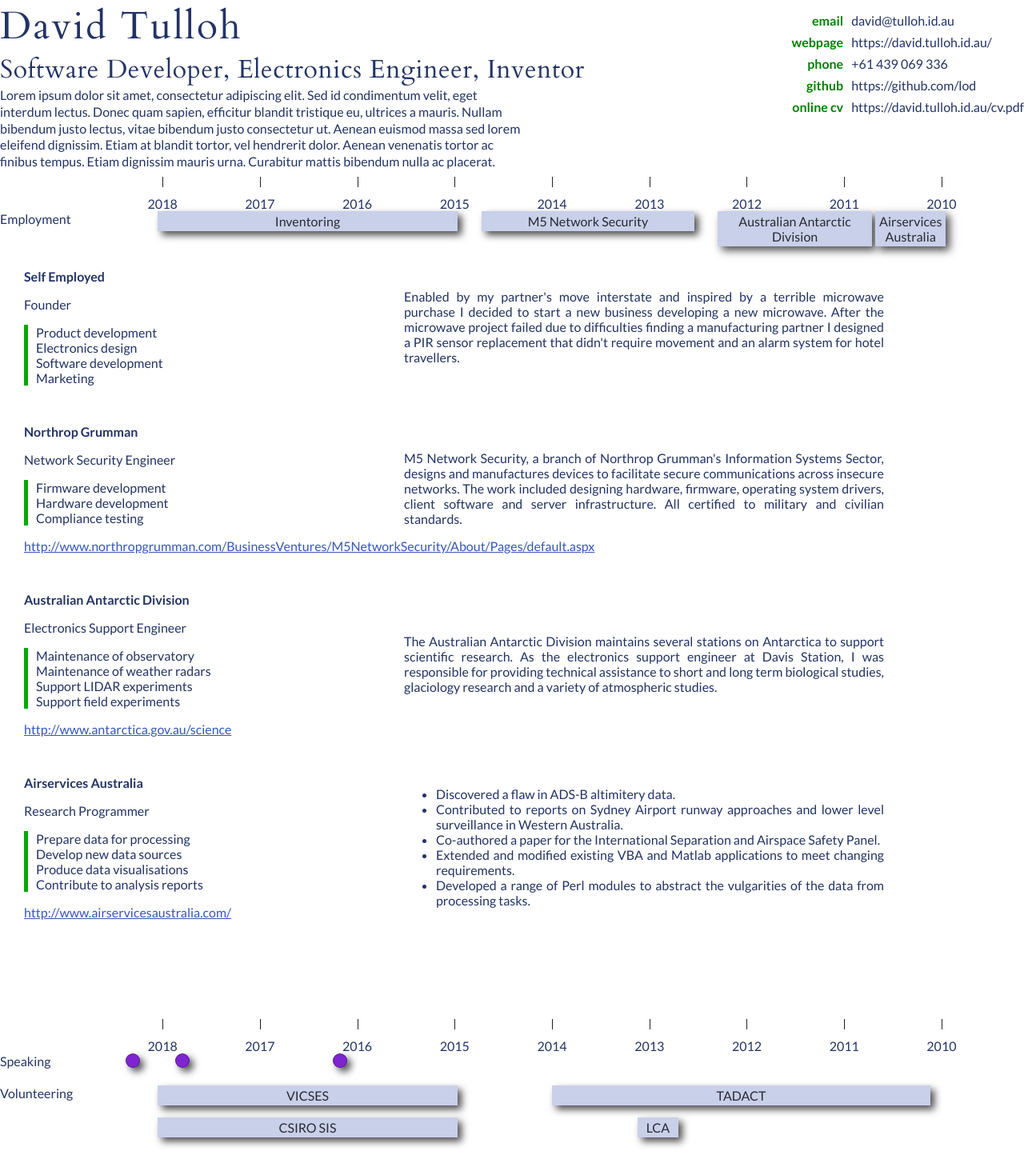
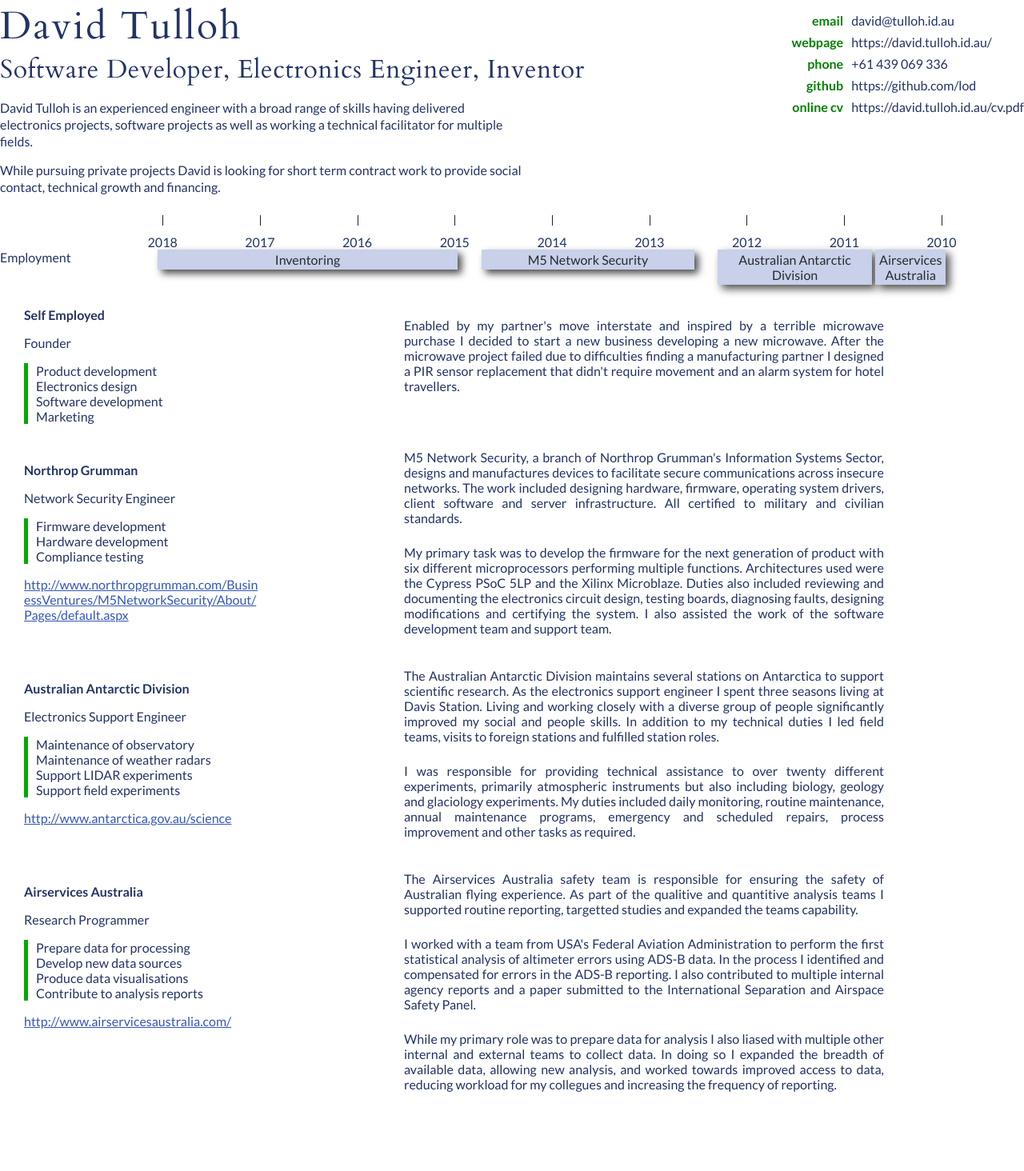
Before and after one commit to lod/CV, a React app in the folder rcv/: page / in a window 1280 px wide. Shown: the top 1464 px of the page at 80% size. Built offline with nearby package versions, Linux system fonts and the light colour scheme.

Commit message:
Rewrote job descriptions

```diff
--- a/rcv/src/App.js
+++ b/rcv/src/App.js
@@ -9,7 +9,6 @@
 // Employment and volunteering format inconsistent
 // story vs dot points
 // Make all story
-// Fix page margins
 // Fix whitespace alignment
 // Bulk up content a little, what I did/achieved
 //
@@ -24,7 +23,12 @@
 						<div className="name">David Tulloh</div>
 						<div className="role">Software Developer, Electronics Engineer, Inventor</div>
 			<div className="summary">
-Lorem ipsum dolor sit amet, consectetur adipiscing elit. Sed id condimentum velit, eget interdum lectus. Donec quam sapien, efficitur blandit tristique eu, ultrices a mauris. Nullam bibendum justo lectus, vitae bibendum justo consectetur ut. Aenean euismod massa sed lorem eleifend dignissim. Etiam at blandit tortor, vel hendrerit dolor. Aenean venenatis tortor ac finibus tempus. Etiam dignissim mauris urna. Curabitur mattis bibendum nulla ac placerat.
+				<p>
+					David Tulloh is an experienced engineer with a broad range of skills having delivered electronics projects, software projects as well as working a technical facilitator for multiple fields.
+				</p>
+				<p>
+					While pursuing private projects David is looking for short term contract work to provide social contact, technical growth and financing.
+				</p>
 			</div>
 					</div>
 					<dl>
@@ -78,10 +82,15 @@
 					]}
 					href="http://www.northropgrumman.com/BusinessVentures/M5NetworkSecurity/About/Pages/default.aspx"
 				>
+			<p>
 				M5 Network Security, a branch of Northrop Grumman's Information Systems Sector, designs and manufactures
 				devices to facilitate secure communications across insecure networks. The work included designing hardware,
 				firmware, operating system drivers, client software and server infrastructure. All certified to military and civilian
 				standards.
+			</p>
+			<p>
+				My primary task was to develop the firmware for the next generation of product with six different microprocessors performing multiple functions. Architectures used were the Cypress PSoC 5LP and the Xilinx Microblaze. Duties also included reviewing and documenting the electronics circuit design, testing boards, diagnosing faults, designing modifications and certifying the system. I also assisted the work of the software development team and support team.
+			</p>
 
 				</Job>
 
@@ -98,9 +107,14 @@
 					]}
 					href="http://www.antarctica.gov.au/science"
 				>
+			<p>
 					The Australian Antarctic Division maintains several stations on Antarctica to support scientific research. As the
-				electronics support engineer at Davis Station, I was responsible for providing technical assistance to short and long
-				term biological studies, glaciology research and a variety of atmospheric studies.
+				electronics support engineer I spent three seasons living at Davis Station. Living and working closely with a diverse group of people significantly improved my social and people skills. In addition to my technical duties I led field teams, visits to foreign stations and fulfilled station roles.
+			</p>
+			<p>
+			I was responsible for providing technical assistance to over twenty different experiments, primarily atmospheric instruments but also including biology, geology and glaciology experiments. My duties included daily monitoring, routine maintenance, annual maintenance programs, emergency and scheduled repairs, process improvement and other tasks as required.
+			</p>
+
 				</Job>
 
 				<Job
@@ -116,13 +130,15 @@
 						"Contribute to analysis reports",
 					]}
 				>
-					<ul>
-						<li>Discovered a flaw in ADS-B altimitery data.</li>
-						<li>Contributed to reports on Sydney Airport runway approaches and lower level surveillance in Western Australia.</li>
-						<li>Co-authored a paper for the International Separation and Airspace Safety Panel.</li>
-						<li>Extended and modified existing VBA and Matlab applications to meet changing requirements.</li>
-						<li>Developed a range of Perl modules to abstract the vulgarities of the data from processing tasks.</li>
-					</ul>
+					<p>
+			The Airservices Australia safety team is responsible for ensuring the safety of Australian flying experience. As part of the qualitive and quantitive analysis teams I supported routine reporting, targetted studies and expanded the teams capability.
+					</p>
+			<p>
+			I worked with a team from USA's Federal Aviation Administration to perform the first statistical analysis of altimeter errors using ADS-B data. In the process I identified and compensated for errors in the ADS-B reporting. I also contributed to multiple internal agency reports and a paper submitted to the International Separation and Airspace Safety Panel.
+			</p>
+			<p>
+			While my primary role was to prepare data for analysis I also liased with multiple other internal and external teams to collect data. In doing so I expanded the breadth of available data, allowing new analysis, and worked towards improved access to data, reducing workload for my collegues and increasing the frequency of reporting.
+			</p>
 				</Job>
 
 				<div className="pagebreak"></div>
--- a/rcv/src/App.scss
+++ b/rcv/src/App.scss
@@ -11,8 +11,8 @@
 @media print {
 	body {
 		color: #000; /* When printing, actually go black */
-		margin-left:  4cm;
-		margin-right: 4cm;
+		margin-left:  3cm;
+		margin-right: 3cm;
 	}
 }
 
--- a/rcv/src/job/job.js
+++ b/rcv/src/job/job.js
@@ -28,9 +28,7 @@
 					</p>
 				</div>
 				<div className="description">
-					<p>
 					{ this.props.children }
-					</p>
 				</div>
 			</div>
 		);
--- a/rcv/src/job/job.scss
+++ b/rcv/src/job/job.scss
@@ -7,6 +7,10 @@
 
 	.metadata {
 		width: 300px;
+		@media print {
+			max-width: 70mm;
+			padding-right: 10mm;
+		}
 		text-align: left;
 		margin-left: 30px;
 
@@ -28,6 +32,10 @@
 				padding-left: 10px;
 			}
 		}
+
+		.link {
+			overflow-wrap: break-word;
+		}
 	}
 
 	.description {
@@ -36,8 +44,12 @@
 
 		p {
 			max-width: 600px;
+			@media print {
+				max-width: 700px;
+			}
 			margin: 0 auto;
 			text-align: justify;
+			margin-bottom: 1.5em;
 		}
 	}
 
```
